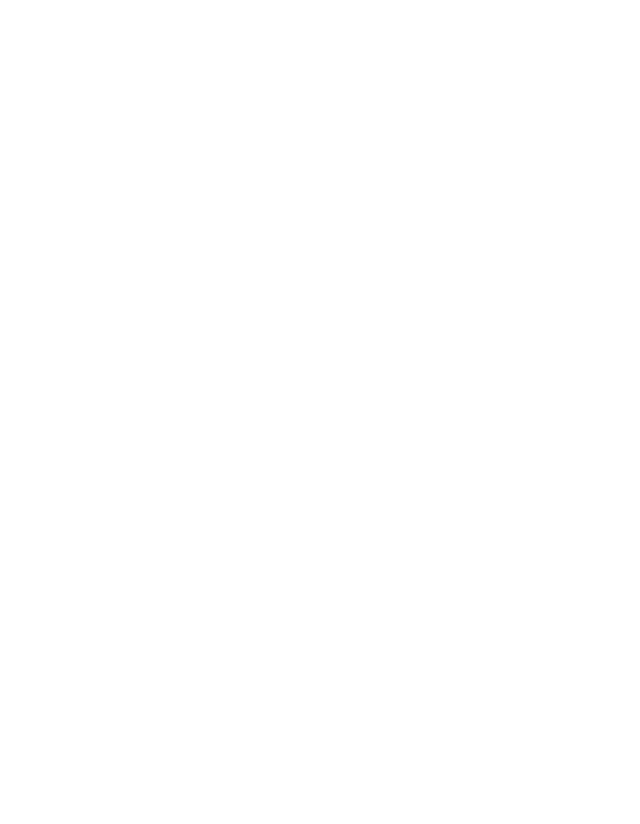
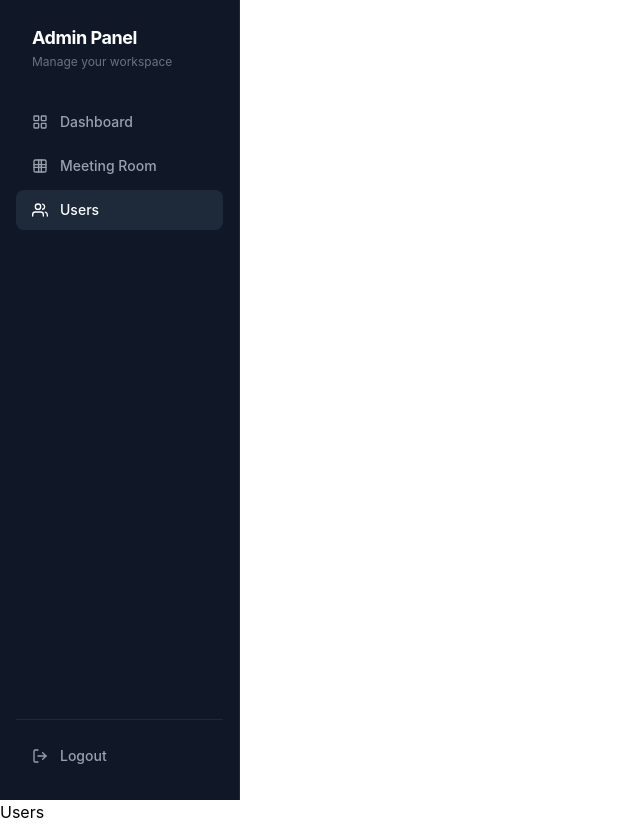
Before and after one commit to Sreehari12-git/Meeting-Room, a React (Vite) app in the folder frontend/: page /user in a window 1280 px wide. Before the commit this address had no page. Shown: the whole page, without its empty margins (0-640 px from the left). Before the commit the page ends 800 px from the top, so only its background shows below. Built offline with nearby package versions, Linux system fonts and the light colour scheme.

Commit message:
Created an admin dashboard

```diff
--- a/frontend/src/App.tsx
+++ b/frontend/src/App.tsx
@@ -2,15 +2,22 @@
 import { BrowserRouter, Route, Routes } from 'react-router-dom'
 import './App.css'
 import Login from './pages/Login'
-import AdimDashboard from './pages/AdimDashboard'
+import AdimDashboard from './pages/Admin/AdimDashboard'
+import MeetingRoom from './pages/Admin/MeetingRoom'
+import { AdminLayout } from './layout/AdminLayout'
+import AddUser from './pages/Admin/AddUser'
 
 function App() {
 
   return (
     <BrowserRouter>
       <Routes>
-        <Route path='/' element={<Login/>} />
-        <Route path='/admin' element={<AdimDashboard/>}/>
+        <Route path='/' element={<Login/>}/>
+        <Route element={<AdminLayout/>}>
+          <Route path='/admin' element={<AdimDashboard/>}/>
+          <Route path='/room' element={<MeetingRoom/>}/>
+          <Route path='/user' element={<AddUser/>}/>
+        </Route>
       </Routes>
     </BrowserRouter>
   )
--- /dev/null
+++ b/frontend/src/components/Sidebar.tsx
@@ -0,0 +1,65 @@
+import { NavLink } from "react-router-dom"
+
+const Sidebar = () => {
+  const baseClass = "flex items-center gap-3 px-4 py-2.5 rounded-lg text-sm font-medium text-gray-400 hover:text-white hover:bg-gray-800 transition-colors duration-150";
+  const activeClass = "bg-gray-800 text-white";
+
+  return (
+    <div className="h-screen w-60 bg-gray-900 border-r border-gray-800 flex flex-col px-4 py-6">
+      <div className="mb-8 px-4">
+        <h2 className="text-white text-lg font-bold tracking-tight">Admin Panel</h2>
+        <p className="text-gray-500 text-xs mt-0.5">Manage your workspace</p>
+      </div>
+
+      <nav className="flex flex-col gap-1">
+        <NavLink
+          to="/admin"
+          className={({ isActive }) => `${baseClass} ${isActive ? activeClass : ""}`}
+        >
+          <svg className="w-4 h-4 shrink-0" fill="none" stroke="currentColor" strokeWidth={2} viewBox="0 0 24 24">
+            <rect x="3" y="3" width="7" height="7" rx="1" /><rect x="14" y="3" width="7" height="7" rx="1" />
+            <rect x="3" y="14" width="7" height="7" rx="1" /><rect x="14" y="14" width="7" height="7" rx="1" />
+          </svg>
+          Dashboard
+        </NavLink>
+
+        <NavLink
+          to="/room"
+          className={({ isActive }) => `${baseClass} ${isActive ? activeClass : ""}`}
+        >
+          <svg className="w-4 h-4 shrink-0" fill="none" stroke="currentColor" strokeWidth={2} viewBox="0 0 24 24">
+            <path d="M3 10h18M3 14h18M10 3v18M14 3v18" strokeLinecap="round" />
+            <rect x="3" y="3" width="18" height="18" rx="2" />
+          </svg>
+          Meeting Room
+        </NavLink>
+
+        <NavLink
+          to="/user"
+          className={({ isActive }) => `${baseClass} ${isActive ? activeClass : ""}`}
+        >
+          <svg className="w-4 h-4 shrink-0" fill="none" stroke="currentColor" strokeWidth={2} viewBox="0 0 24 24">
+            <path d="M17 21v-2a4 4 0 0 0-4-4H5a4 4 0 0 0-4 4v2" strokeLinecap="round" />
+            <circle cx="9" cy="7" r="4" />
+            <path d="M23 21v-2a4 4 0 0 0-3-3.87M16 3.13a4 4 0 0 1 0 7.75" strokeLinecap="round" />
+          </svg>
+          Users
+        </NavLink>
+      </nav>
+
+      <div className="mt-auto pt-4 border-t border-gray-800">
+        <button className="flex items-center gap-3 w-full px-4 py-2.5 rounded-lg text-sm font-medium text-gray-400 hover:text-red-400 hover:bg-red-400/10 transition-colors duration-150 cursor-pointer">
+          <svg className="w-4 h-4 shrink-0" fill="none" stroke="currentColor" strokeWidth={2} viewBox="0 0 24 24">
+            <path d="M9 21H5a2 2 0 0 1-2-2V5a2 2 0 0 1 2-2h4" strokeLinecap="round" strokeLinejoin="round" />
+            <polyline points="16 17 21 12 16 7" strokeLinecap="round" strokeLinejoin="round" />
+            <line x1="21" y1="12" x2="9" y2="12" strokeLinecap="round" />
+          </svg>
+          Logout
+        </button>
+      </div>
+
+    </div>
+  );
+};
+
+export default Sidebar;
--- a/frontend/src/layout/AdminLayout.tsx
+++ b/frontend/src/layout/AdminLayout.tsx
@@ -0,0 +1,11 @@
+import { Outlet } from "react-router-dom"
+import Sidebar from "../components/Sidebar"
+
+ export const AdminLayout = () => {
+    return (
+        <>
+            <Sidebar/>
+            <Outlet/>
+        </>
+    )
+}
--- /dev/null
+++ b/frontend/src/pages/Admin/AddUser.tsx
@@ -0,0 +1,10 @@
+
+function AddUser() {
+  return (
+    <div>
+      <h1>Users</h1>
+    </div>
+  )
+}
+
+export default AddUser
--- /dev/null
+++ b/frontend/src/pages/Admin/MeetingRoom.tsx
@@ -0,0 +1,10 @@
+
+function MeetingRoom() {
+  return (
+    <div>
+      <h1>Meeting Room</h1>
+    </div>
+  )
+}
+
+export default MeetingRoom
```
Also changed, not shown: frontend/src/pages/Admin/AdimDashboard.tsx (line endings or trailing spaces).
